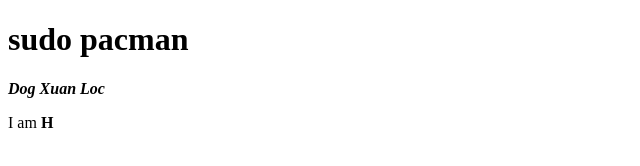
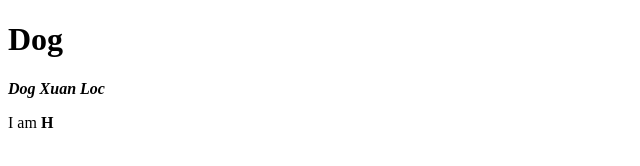
Before and after one commit to H-Tomorrow/h-tomorrow.github.io, a plain HTML site: page index.html in a window 1280 px wide. Shown: the whole page, without its empty margins (0-640 px from the left). Drawn offline with Linux system fonts and the light colour scheme.

Commit message:
Initial commit

```diff
--- a/index.html
+++ b/index.html
@@ -3,7 +3,7 @@
   <head>
     <meta charset="utf-8" />
     <meta name="viewport" content="width=device-width" />
-    <h1>sudo pacman</h1>
+    <h1>Dog</h1>
   </head>
   <body>
     <p><strong><em>Dog Xuan Loc</em></strong></p>
```
